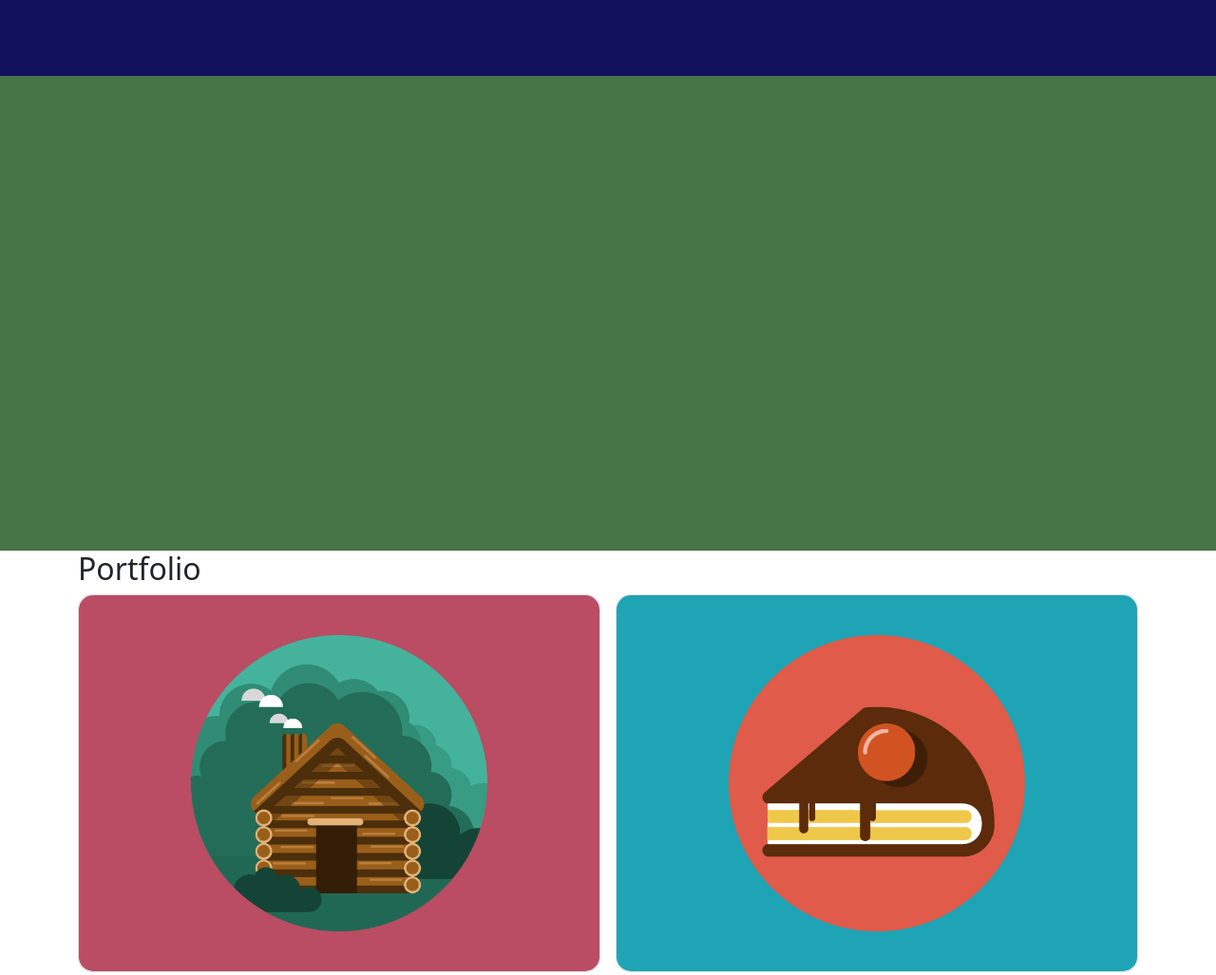
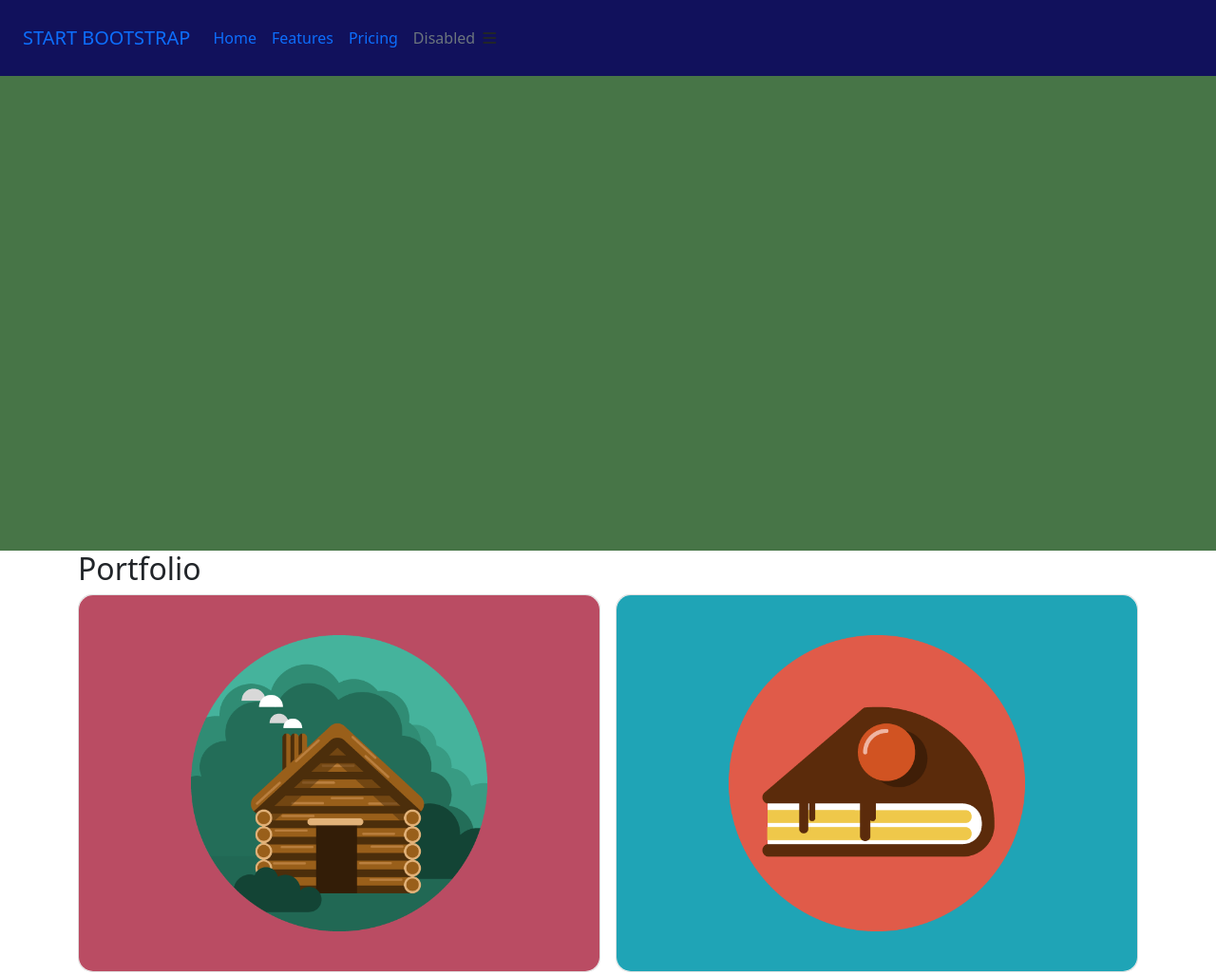
Before and after one commit to DaveCorleto/html-css-bootstrap-freelancer, a plain HTML site: page index.html in a window 1280 px wide. Shown: the top 1027 px of the page at 95% size. Drawn offline with nearby package versions, Linux system fonts and the light colour scheme.

Commit message:
init nav

```diff
--- a/index.html
+++ b/index.html
@@ -24,8 +24,33 @@
 </head>
 <body>
 
-    <header>
+    <header class="container-fluid d-flex align-items-center">
 
+        <nav class="navbar navbar-expand-lg bg-transparent">
+
+            <div class="container-fluid">
+              <a class="navbar-brand" href="#">START BOOTSTRAP</a>
+
+              <div class="collapse navbar-collapse d-flex align-items-center" id="navbarNav">
+                <ul class="navbar-nav">
+                  <li class="nav-item">
+                    <a class="nav-link active" aria-current="page" href="#">Home</a>
+                  </li>
+                  <li class="nav-item">
+                    <a class="nav-link" href="#">Features</a>
+                  </li>
+                  <li class="nav-item">
+                    <a class="nav-link" href="#">Pricing</a>
+                  </li>
+                  <li class="nav-item">
+                    <a class="nav-link disabled">Disabled</a>
+                  </li>
+                </ul>
+                <i class="fa-solid fa-bars"></i>
+
+              </div>
+            </div>
+          </nav>
     </header>
 
     <section id="jumbotron">
```
